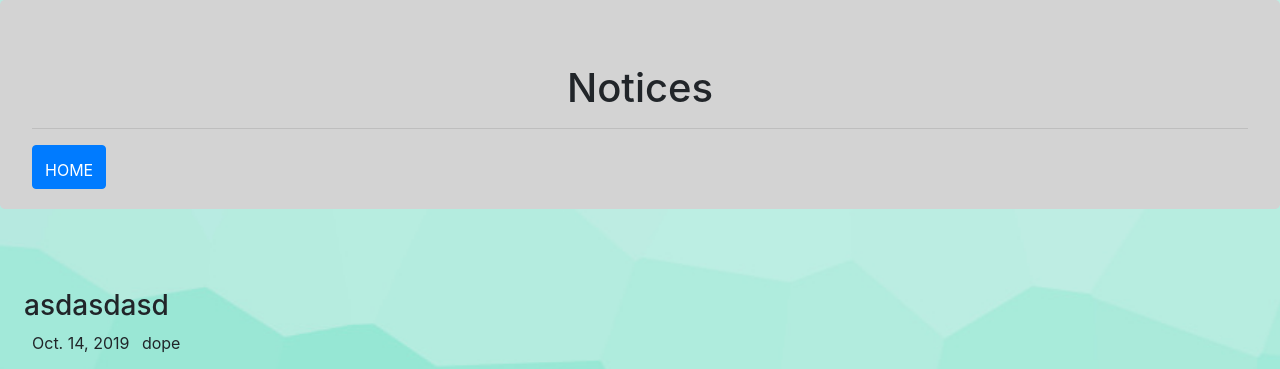
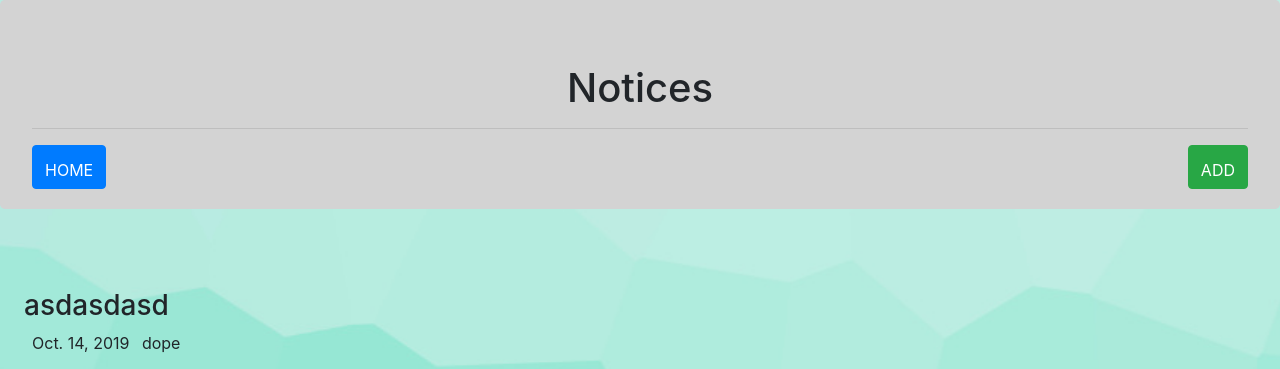
Before and after one commit to alwinarakkal/firstv1, a Django app: page /h in a window 1280 px wide. Shown: the top 369 px of the page. Run offline with Django 3.2, Linux system fonts and the light colour scheme; a user stored in the database is signed in; data comes from the database, SQL or seed files in the repository; some libraries are stand-ins or nearby versions.

Commit message:
added blog

```diff
--- a/templates/wall.html
+++ b/templates/wall.html
@@ -6,6 +6,7 @@
 
     <hr>
     <h3><center><a class="btn btn-primary  pl " href="/index" style="float:left">HOME</a></center></h3>
+    <h3><center><a class="btn btn-success  pl " href="/Ask"  style="float:right">ADD</a></center></h3>
 </div>
 <br><br>
 <div class="row">
```
